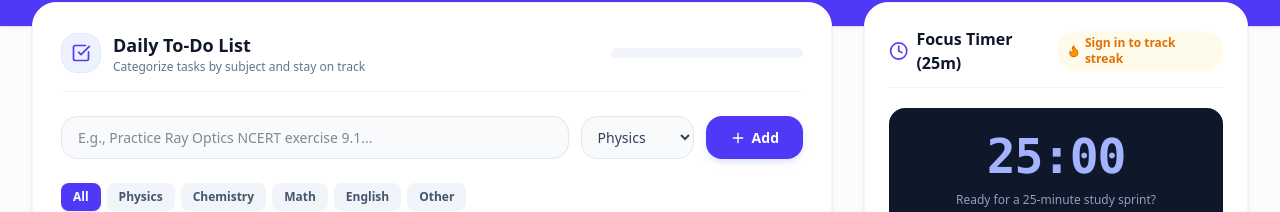
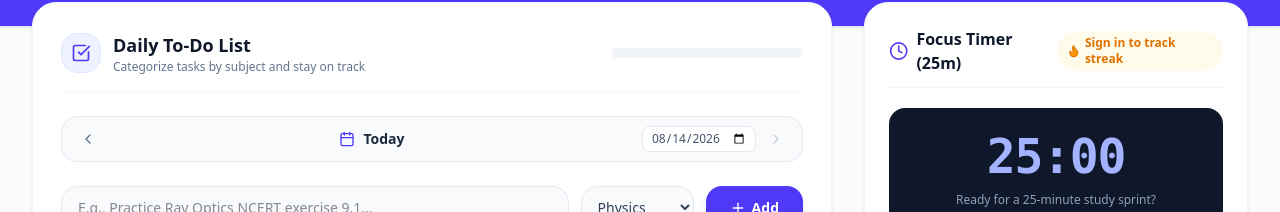
Before and after one commit to akshatkumar888888888-ctrl/study-with-buddy, a React (Vite) app: page / in a window 1280 px wide. Both pictures are taken after a click on the button "Dashboard". Shown: the part 333-545 px from the top of the page. Built offline with nearby package versions, Linux system fonts and the light colour scheme; no server answers.

Commit message:
Update Dashboard.tsx

```diff
--- a/src/components/Dashboard.tsx
+++ b/src/components/Dashboard.tsx
@@ -2,7 +2,7 @@ import React, { useState, useEffect } from 'react';
 import {
   CheckSquare, Flame, Users, Trophy, Hourglass, Plus, Trash2,
   CheckCircle2, Circle, Play, Pause, RotateCcw, Volume2, VolumeX,
-  Sparkles, Award, Calendar, BookOpen, Clock, ChevronRight, UserCheck, LogOut, LogIn
+  Sparkles, Award, Calendar, BookOpen, Clock, ChevronRight, ChevronLeft, UserCheck, LogOut, LogIn
 } from 'lucide-react';
 import { Task, TaskCategory, Profile, WeeklyLeaderboardEntry } from '../types';
 import {
@@ -35,6 +35,11 @@ export const Dashboard: React.FC<DashboardProps> = ({ onBackToHome, authUser })
   // Real profile data (name, current streak) from Supabase — no fallback mock.
   const [profile, setProfile] = useState<Profile | null>(null);
 
+  // Which calendar date the to-do list is showing — like Google Calendar's
+  // day view. Defaults to today but the user can navigate to any past date.
+  const todayStr = new Date().toISOString().split('T')[0];
+  const [selectedDate, setSelectedDate] = useState<string>(todayStr);
+
   // Tasks state — starts empty and is loaded from Supabase for the signed-in user.
   const [tasks, setTasks] = useState<Task[]>([]);
   const [tasksLoading, setTasksLoading] = useState(false);
@@ -46,7 +51,28 @@ export const Dashboard: React.FC<DashboardProps> = ({ onBackToHome, authUser })
   const [leaderboard, setLeaderboard] = useState<WeeklyLeaderboardEntry[]>([]);
   const [leaderboardLoading, setLeaderboardLoading] = useState(true);
 
-  // Load profile + today's tasks whenever the signed-in user changes.
+  // Step the selected date backward/forward by one day.
+  const shiftDate = (deltaDays: number) => {
+    const d = new Date(selectedDate + 'T00:00:00');
+    d.setDate(d.getDate() + deltaDays);
+    setSelectedDate(d.toISOString().split('T')[0]);
+  };
+
+  // Human-friendly label for the date bar: "Today", "Yesterday", or a full date.
+  const formatDateLabel = (dateStr: string) => {
+    const yesterday = new Date(todayStr + 'T00:00:00');
+    yesterday.setDate(yesterday.getDate() - 1);
+    const yesterdayStr = yesterday.toISOString().split('T')[0];
+
+    if (dateStr === todayStr) return 'Today';
+    if (dateStr === yesterdayStr) return 'Yesterday';
+
+    return new Date(dateStr + 'T00:00:00').toLocaleDateString('en-IN', {
+      weekday: 'short', day: 'numeric', month: 'short', year: 'numeric'
+    });
+  };
+
+  // Load profile + this date's tasks whenever the signed-in user or selected date changes.
   useEffect(() => {
     if (!authUser || !isSupabaseConfigured) {
       setProfile(null);
@@ -65,7 +91,7 @@ export const Dashboard: React.FC<DashboardProps> = ({ onBackToHome, authUser })
       if (!cancelled) setProfile(p);
 
       setTasksLoading(true);
-      const { tasks: dbTasks } = await fetchTasksForToday(authUser.id);
+      const { tasks: dbTasks } = await fetchTasksForToday(authUser.id, selectedDate);
       if (!cancelled) {
         setTasks(
           dbTasks.map(t => ({
@@ -81,7 +107,7 @@ export const Dashboard: React.FC<DashboardProps> = ({ onBackToHome, authUser })
     })();
 
     return () => { cancelled = true; };
-  }, [authUser?.id]);
+  }, [authUser?.id, selectedDate]);
 
   // Load the real weekly leaderboard once on mount (visible to everyone, signed in or not).
   useEffect(() => {
@@ -143,7 +169,7 @@ export const Dashboard: React.FC<DashboardProps> = ({ onBackToHome, authUser })
     const title = newTaskTitle.trim();
     setNewTaskTitle('');
 
-    const { task, error } = await createDbTask(authUser.id, title, newTaskCategory);
+    const { task, error } = await createDbTask(authUser.id, title, newTaskCategory, selectedDate);
     if (error || !task) {
       console.error('Failed to create task:', error);
       return;
@@ -320,6 +346,52 @@ export const Dashboard: React.FC<DashboardProps> = ({ onBackToHome, authUser })
                 </div>
               </div>
 
+              {/* Date Navigation Bar — Google Calendar-style day switcher.
+                  Lets the user browse and manage tasks for any date, past or future. */}
+              <div className="flex items-center justify-between gap-3 bg-slate-50 border border-slate-200 rounded-2xl px-3 py-2">
+                <button
+                  onClick={() => shiftDate(-1)}
+                  className="p-1.5 rounded-lg hover:bg-white text-slate-500 hover:text-indigo-600 transition-colors"
+                  title="Previous day"
+                >
+                  <ChevronLeft className="w-4 h-4" />
+                </button>
+
+                <div className="flex items-center gap-2 text-sm font-semibold text-slate-800">
+                  <Calendar className="w-4 h-4 text-indigo-600" />
+                  <span>{formatDateLabel(selectedDate)}</span>
+                  {selectedDate !== todayStr && (
+                    <span className="text-[10px] font-medium text-slate-400">({selectedDate})</span>
+                  )}
+                </div>
+
+                <div className="flex items-center gap-1.5">
+                  {selectedDate !== todayStr && (
+                    <button
+                      onClick={() => setSelectedDate(todayStr)}
+                      className="text-[11px] font-semibold text-indigo-600 hover:text-indigo-700 px-2 py-1 rounded-lg hover:bg-white transition-colors"
+                    >
+                      Today
+                    </button>
+                  )}
+                  <input
+                    type="date"
+                    value={selectedDate}
+                    max={todayStr}
+                    onChange={(e) => e.target.value && setSelectedDate(e.target.value)}
+                    className="text-xs bg-white border border-slate-200 rounded-lg px-2 py-1 text-slate-600 focus:outline-none focus:ring-2 focus:ring-indigo-500/20"
+                  />
+                  <button
+                    onClick={() => shiftDate(1)}
+                    disabled={selectedDate >= todayStr}
+                    className="p-1.5 rounded-lg hover:bg-white text-slate-500 hover:text-indigo-600 transition-colors disabled:opacity-30 disabled:hover:bg-transparent disabled:cursor-not-allowed"
+                    title="Next day"
+                  >
+                    <ChevronRight className="w-4 h-4" />
+                  </button>
+                </div>
+              </div>
+
               {/* Add New Task Form */}
               <form onSubmit={handleAddTask} className="flex flex-col sm:flex-row gap-3">
                 <input
@@ -378,7 +450,7 @@ export const Dashboard: React.FC<DashboardProps> = ({ onBackToHome, authUser })
                   </div>
                 ) : filteredTasks.length === 0 ? (
                   <div className="text-center py-8 text-slate-400 text-sm">
-                    No tasks found for category "{selectedCategory}". Add one above!
+                    No tasks found for category "{selectedCategory}" on {formatDateLabel(selectedDate)}. Add one above!
                   </div>
                 ) : (
                   filteredTasks.map(task => (
```
